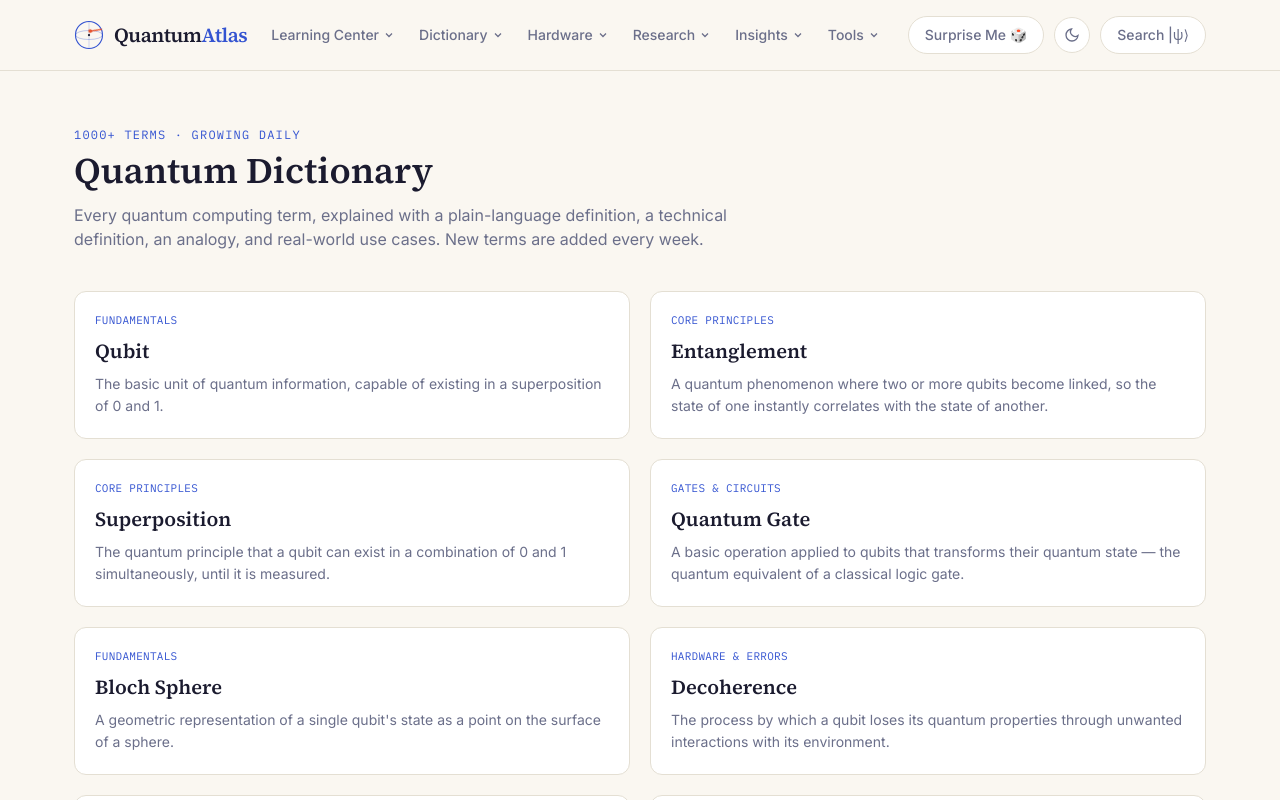
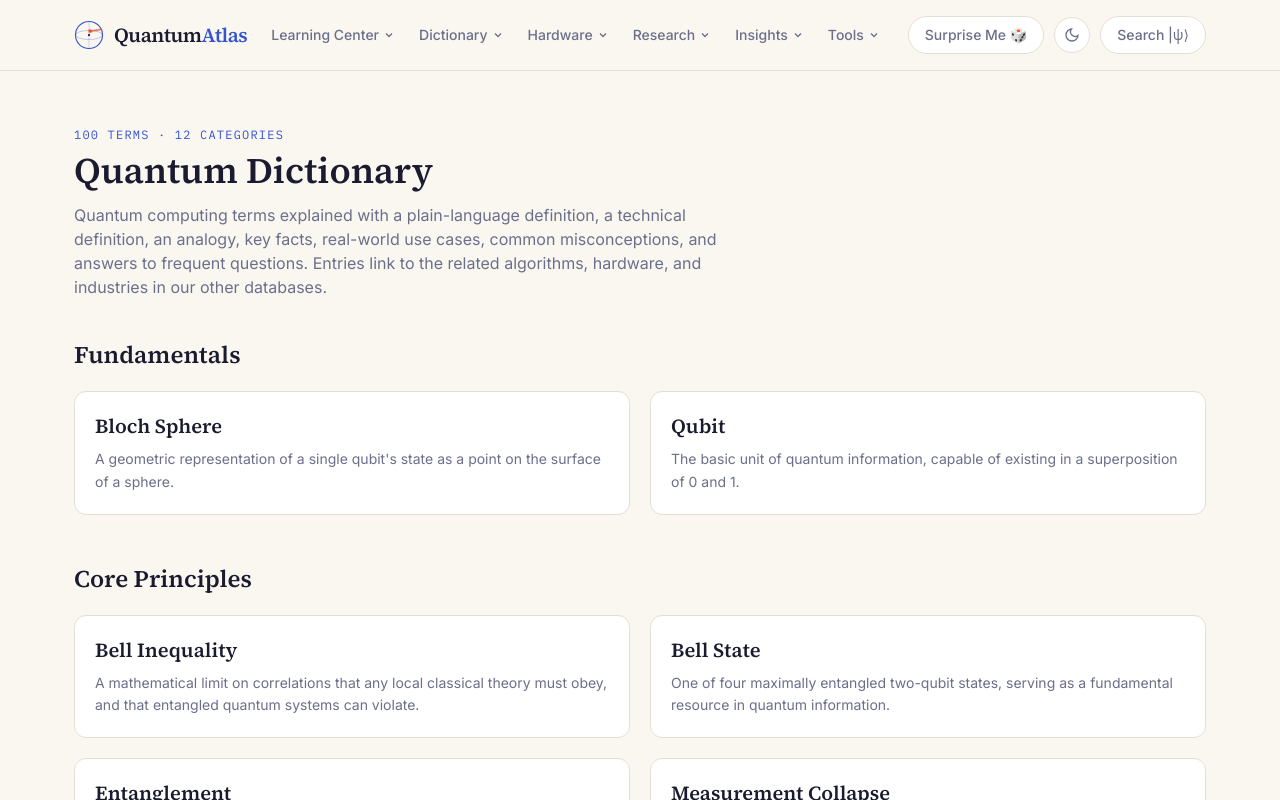
Before and after one commit to goalandpriority-ui/quantum-atlas, a Next.js app: page /dictionary in a window 1280 px wide. Shown: the top 800 px of the page. Built offline with nearby package versions, Linux system fonts and the light colour scheme.

Commit message:
Rename page.tsx to page.tsx

```diff
--- a/app/dictionary/page.tsx
+++ b/app/dictionary/page.tsx
@@ -3,35 +3,43 @@ import { Card } from "@/components/Section";
 
 export const metadata = {
   title: "Quantum Dictionary | QuantumAtlas",
-  description: "1000+ quantum computing terms, defined simply and rigorously.",
+  description:
+    "100 quantum computing terms explained with plain-language definitions, technical definitions, analogies, key facts, and FAQs.",
 };
 
 export default function DictionaryIndexPage() {
+  const categories = Array.from(new Set(dictionaryTerms.map((t) => t.category)));
+
   return (
     <div className="max-w-content mx-auto px-6 py-14">
       <p className="font-mono text-xs uppercase tracking-widest text-quantum mb-2">
-        1000+ Terms · Growing Daily
+        {dictionaryTerms.length} Terms · {categories.length} Categories
       </p>
       <h1 className="font-serif text-3xl md:text-4xl font-semibold text-ink mb-3">
         Quantum Dictionary
       </h1>
       <p className="text-ink-muted max-w-2xl mb-10">
-        Every quantum computing term, explained with a plain-language
-        definition, a technical definition, an analogy, and real-world use
-        cases. New terms are added every week.
+        Quantum computing terms explained with a plain-language definition, a technical definition, an
+        analogy, key facts, real-world use cases, common misconceptions, and answers to frequent questions.
+        Entries link to the related algorithms, hardware, and industries in our other databases.
       </p>
 
+      {categories.map((category) => (
+        <section key={category} className="mb-12">
+          <h2 className="font-serif text-2xl font-semibold text-ink mb-5">{category}</h2>
           <div className="grid sm:grid-cols-2 gap-5">
-        {dictionaryTerms.map((t) => (
+            {dictionaryTerms
+              .filter((t) => t.category === category)
+              .sort((a, b) => a.term.localeCompare(b.term))
+              .map((t) => (
                 <Card key={t.slug} href={`/dictionary/${t.slug}`}>
-            <p className="font-mono text-[11px] uppercase tracking-wide text-quantum mb-2">
-              {t.category}
-            </p>
-            <h2 className="font-serif text-xl font-semibold text-ink mb-2">{t.term}</h2>
+                  <h3 className="font-serif text-xl font-semibold text-ink mb-2">{t.term}</h3>
                   <p className="text-sm text-ink-muted leading-relaxed">{t.shortDefinition}</p>
                 </Card>
               ))}
           </div>
+        </section>
+      ))}
     </div>
   );
 }
```
Lines whose indentation alone changed are shown as unchanged.
